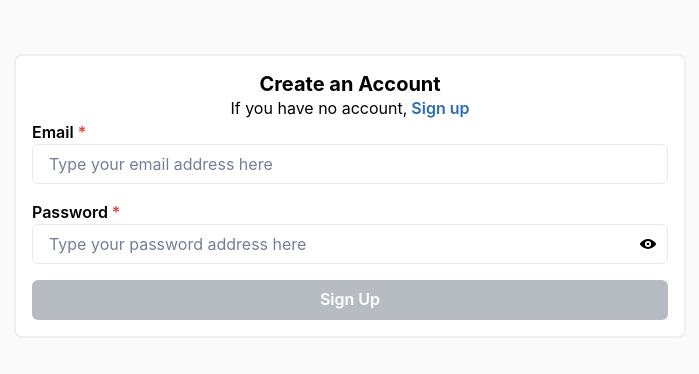
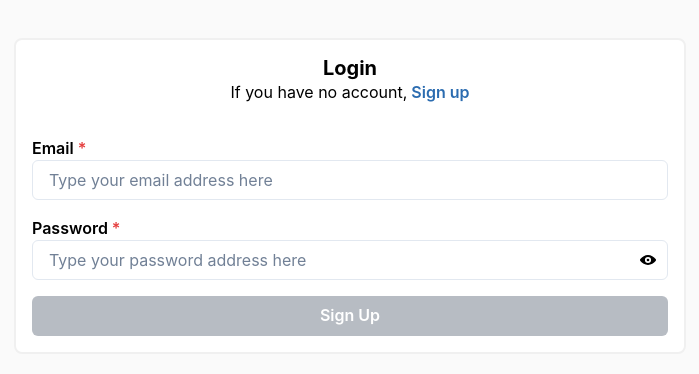
Before and after one commit to fluxstride/chakra_, a React (Create React App) app: page /login in a window 1280 px wide. Shown: the part 204-578 px from the top of the page, without its empty margins (290-989 px from the left). Built offline with nearby package versions, Linux system fonts and the light colour scheme.

Commit message:
made update to thee  signup and login pages

```diff
--- a/src/components/Login.tsx
+++ b/src/components/Login.tsx
@@ -11,7 +11,6 @@ import {
   InputGroup,
   InputRightElement,
   Link,
-  Spacer,
   Text,
 } from "@chakra-ui/react";
 import { useForm, Controller } from "react-hook-form";
@@ -49,8 +48,8 @@ const Login = () => {
         borderColor="#F0F0F0"
         borderWidth="2px"
       >
-        <Heading size="md"> Create an Account</Heading>
-        <Text>
+        <Heading size="md"> Login</Heading>
+        <Text mb="2rem">
           If you have no account,
           <PageLink to="/signup">
             <Link as="span" ml={1} color="blue.600" fontWeight="semibold">
--- a/src/components/SignUp.tsx
+++ b/src/components/SignUp.tsx
@@ -51,7 +51,7 @@ const SignUp = () => {
         <Text as="h1" fontSize="2xl" fontWeight="semibold">
           Create an Account
         </Text>
-        <Text>
+        <Text mb=".7rem">
           Already have an account?
           <PageLink to="/login ">
             <Link as="span" ml={1} color="blue.600" fontWeight="semibold">
```
